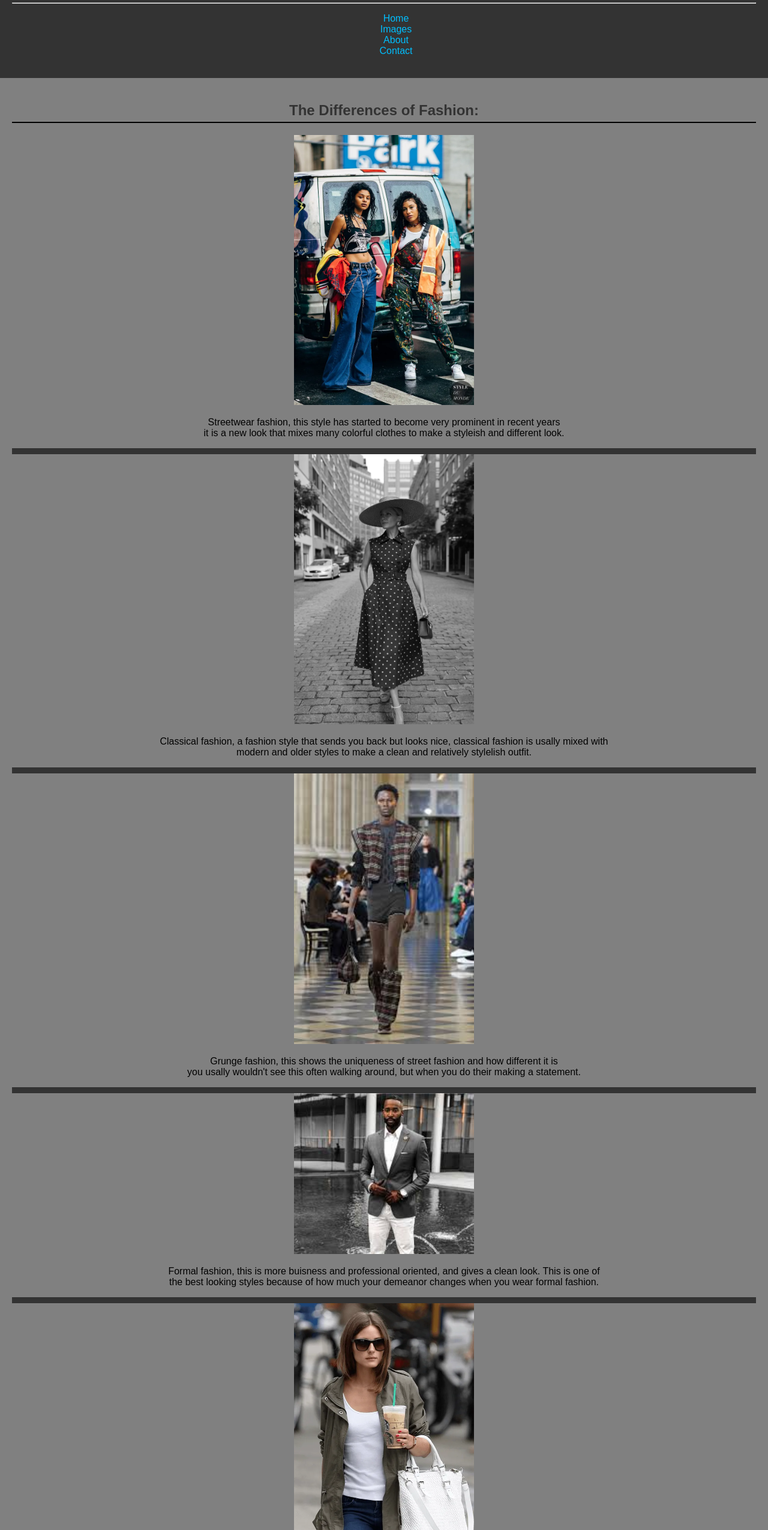
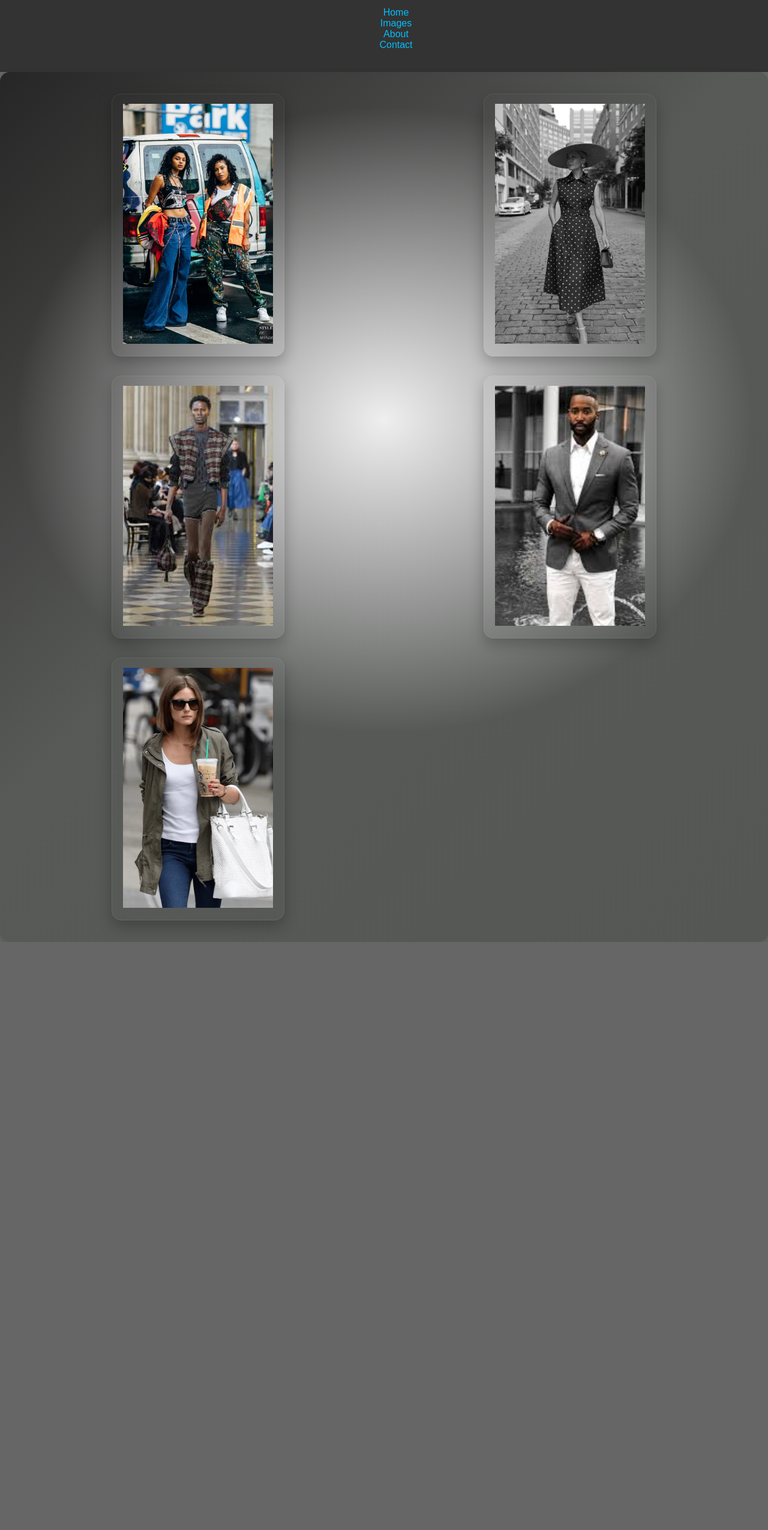
Before and after one commit to Griffzac000/Classes-Ids, a website: page pages/images.html in a window 1280 px wide. Shown: the part 103-2653 px from the top of the page at 60% size. After the commit the page ends 1673 px from the top, so only its background shows below. Drawn offline with Linux system fonts and the light colour scheme.

Commit message:
new commit

```diff
--- a/pages/images.html
+++ b/pages/images.html
@@ -11,9 +11,8 @@
     </head>
     <body>
         <header>
-            <h1>Images of Fashion</h1>
-            <hr>
-            <nav>
+            <h1 class="site-title">Images of Fashion</h1>
+            <nav class="nav">
                 <ul class="nav-bar-list">
                     <li><a href="index.html">Home</a></li>
                     <li><a href="images.html">Images</a></li>
@@ -22,51 +21,19 @@
                 </ul>
             </nav>
         </header>
-        <main>
-            <h2>The Differences of Fashion:</h2>
-            <section>
-                <img src="../images/streetwear.webp"
-                     alt="Streetwear style"
-                     title="Streetwear fashion"
-                     width="300">
-                <p>Streetwear fashion, this style has started to become very prominent in recent years <br>
-                    it is a new look that mixes many colorful clothes to make a styleish and different look.</p>
-            </section>
-            <section>
-                <img src="../images/classic.webp"
-                     alt="Classical style"
-                     title="Classic fashion"
-                     width="300">
-                <p>Classical fashion, a fashion style that sends you back but looks nice, classical fashion is usally
-                    mixed with <br>
-                    modern and older styles to make a clean and relatively stylelish outfit.</p>
-            </section>
-            <section>
-                <img src="../images/grunge.jpg"
-                     alt="Grunge style"
-                     title="Grunge fashion"
-                     width="300">
-                <p>Grunge fashion, this shows the uniqueness of street fashion and how different it is <br>
-                    you usally wouldn't see this often walking around, but when you do their making a statement.</p>
-            </section>
-            <section>
-                <img src="../images/formal.jpg"
-                     alt="Formal style"
-                     title="Formal fashion"
-                     width="300">
-                <p>Formal fashion, this is more buisness and professional oriented, and gives a clean look. This is one
-                    of <br>
-                    the best looking styles because of how much your demeanor changes when you wear formal fashion.</p>
-            </section>
-            <section>
-                <img src="../images/casual.webp"
-                     alt="Casual style"
-                     title="Casual fashion"
-                     width="300">
-                <p>Casual fashion, this form is mor of a more calm and comfy type style, when you just want to chill and
-                    relax <br>
-                    while out in public this is the type of fashion you would go with.</p>
-            </section>
+        <main class="gallery-grid">
+            <div class="gallery-item">
+                <img src="../images/streetwear.webp" alt="Streetwear">
+            </div>
+            <div class="gallery-item">
+                <img src="../images/classic.webp" alt="Classic">
+            </div>
+            <div class="gallery-item"><img src="../images/grunge.jpg" alt="Grunge">
+            </div>
+            <div class="gallery-item"><img src="../images/formal.jpg" alt="Formal">
+            </div>
+            <div class="gallery-item"><img src="../images/casual.webp" alt="Casual">
+            </div>
         </main>
     </body>
 </html>
--- a/style.css
+++ b/style.css
@@ -1,4 +1,9 @@
 /* Reset default margins */
+:root {
+    --bg: #0b1021;
+    --ink: #1c1c1c;
+    --muted: #6c6161;
+}
 
 body {
     margin: 0;
@@ -15,6 +20,7 @@ header {
 
 }
 
+
 header h1 {
     margin-bottom: 0;
 }
@@ -23,7 +29,11 @@ h1 {
     color: black;
     text-align: center;
     padding: 10px;
-    border-bottom: #333333 solid 1px;
+    border-bottom: #ffffff solid 1px;
+}
+h1:hover {
+    transform: translateY(-3px);
+    transition: 1s;
 }
 
 /* Main content styles */
@@ -33,6 +43,7 @@ main {
     padding: 20px;
     text-align: center;
 }
+
 a {
     display: inline-block;
     color: deepskyblue;
@@ -65,8 +76,8 @@ a:hover::after {
 
 section {
     text-align: center;
-    border-bottom: #333333 solid 10px;
-    background-color: gray;
+    border-bottom: #201e1e solid 10px;
+    background-color: #656565;
     color: black;
 
 }
@@ -75,6 +86,14 @@ h2 {
     color: #333;
     border-bottom: 2px solid #000000;
     padding-bottom: 5px;
+}
+
+h2:hover {
+    transform: translateY(-3px);
+}
+
+.text-title{
+    color: #000000;
 }
 
 /* Footer styles */
@@ -88,6 +107,84 @@ footer {
 .nav-bar-list {
     list-style: none;
 }
+
+
 #footer-list li {
     display: inline-block;
 }
+
+.gallery-grid {
+    display: grid;
+    grid-template-columns: auto auto;
+}
+
+.gallery-item img {
+    width: 250px;
+    height: 400px; /* Fixed height for the image */
+    object-fit: cover; /* Image covers the container, maintaining aspect ratio and cropping excess */
+    object-position: center; /* Centers the image within the container */
+
+}
+
+.gallery-item {
+    background-color: var();
+    border: 1px solid rgba(255, 255, 255, 0.08);
+    border-radius: 16px;
+    padding: 16px 18px;
+    margin: 16px auto;
+    box-shadow: 0 10px 24px rgba(0, 0, 0, 0.25)
+}
+
+.gallery-item:hover {
+    background-color: var(--ink);
+    transform: scale(1.05);
+    transition: 1s;
+}
+.site-title:hover {
+    transform: scale(1.05);
+
+}
+.gallery-grid{
+    padding: 1.25rem;
+    border-radius: 16px;
+    color: white;
+    background-image: radial-gradient(80% 60% at 50% 40%, rgba(255, 255, 255, 0.9), transparent 60%),
+    linear-gradient(135deg, #272626 0%, #585a58 45%, #555755 100%);
+    box-shadow: 0 6px 14px rgba(0, 0, 0, 0.12);
+    transform: translateY(0);
+    transition: transform 250ms cubic-bezier(0.2, 0.75, 0.3, 1);
+
+}
+@media (prefers-reduced-motion: reduce) {
+    .gallery-grid {
+        transition: none;
+    }
+
+    .gallery-grid:hover {
+        transform: none;
+    }
+}
+.contact-section{
+    background-color: var();
+    border: 1px solid rgba(255, 255, 255, 0.08);
+    border-radius: 16px;
+    padding: 16px 18px;
+    margin: 16px auto;
+    box-shadow: 0 10px 24px rgba(0, 0, 0, 0.25)
+}
+.introduction-section{
+    background-color: var();
+    border: 1px solid rgba(255, 255, 255, 0.08);
+    border-radius: 16px;
+    padding: 16px 18px;
+    margin: 16px auto;
+    box-shadow: 0 10px 24px rgba(0, 0, 0, 0.25)
+}
+.about-section{
+    background-color: var();
+    border: 1px solid rgba(255, 255, 255, 0.08);
+    border-radius: 16px;
+    padding: 16px 18px;
+    margin: 16px auto;
+    box-shadow: 0 10px 24px rgba(0, 0, 0, 0.25)
+}
```
Also changed, not shown: pages/about.html (+9 -4 lines), pages/contact.html (+2 -3 lines), pages/index.html (+2 -3 lines).
